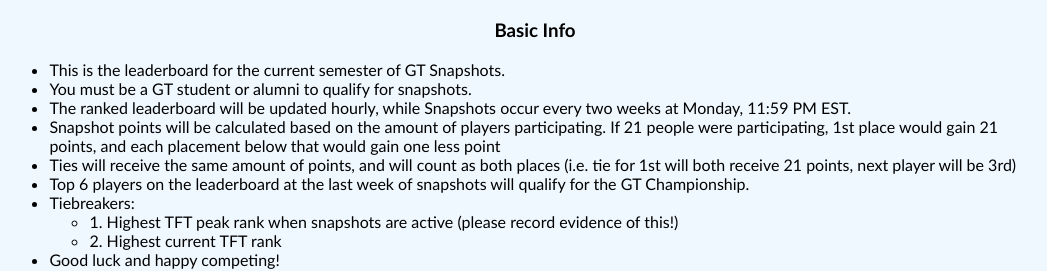
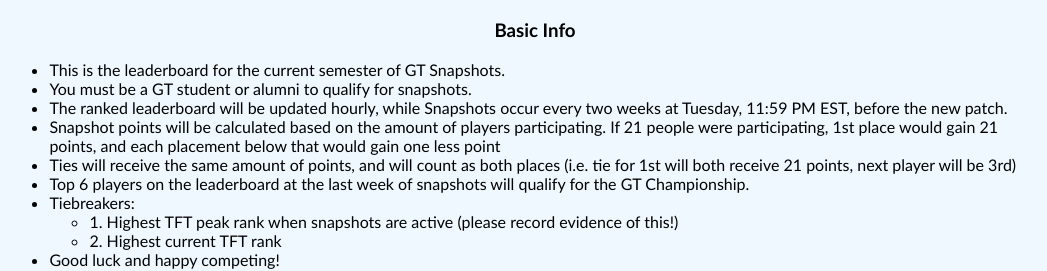
Before and after one commit to TonyCQin/GaTech-TFT-Website, a website: page public/index.html in a window 1280 px wide. Shown: the part 63-334 px from the top of the page, without its empty margins (125-1172 px from the left). Drawn offline with Linux system fonts and the light colour scheme; no server answers.

Commit message:
i lied, making some small html changes

```diff
--- a/public/index.html
+++ b/public/index.html
@@ -13,7 +13,7 @@
         <h3 id="basic-info-header">Basic Info</h3>
         <li>This is the leaderboard for the current semester of GT Snapshots.</li>
         <li>You must be a GT student or alumni to qualify for snapshots.</li>
-        <li>The ranked leaderboard will be updated hourly, while Snapshots occur every two weeks at Monday, 11:59 PM EST.</li>
+        <li>The ranked leaderboard will be updated hourly, while Snapshots occur every two weeks at Tuesday, 11:59 PM EST, before the new patch.</li>
         <li>Snapshot points will be calculated based on the amount of players participating.
           If 21 people were participating, 1st place would gain 21 points, and each placement below that would gain one less point</li>
         <li>Ties will receive the same amount of points, and will count as both places (i.e. tie for 1st will both receive 21 points, next player will be 3rd)</li>
```
